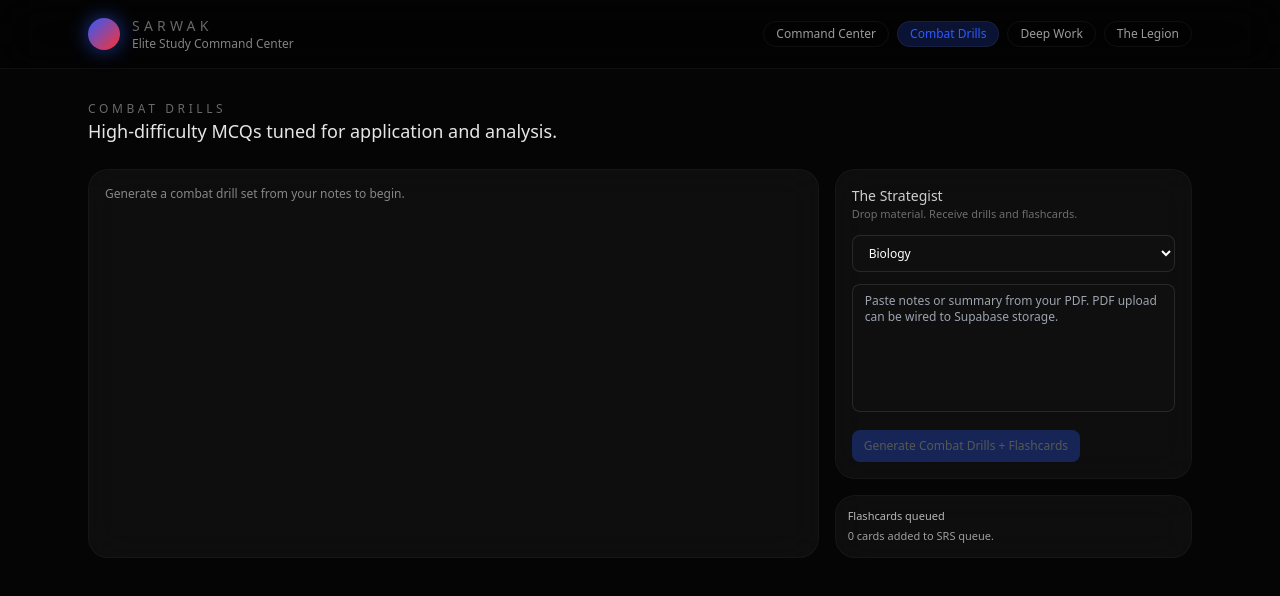
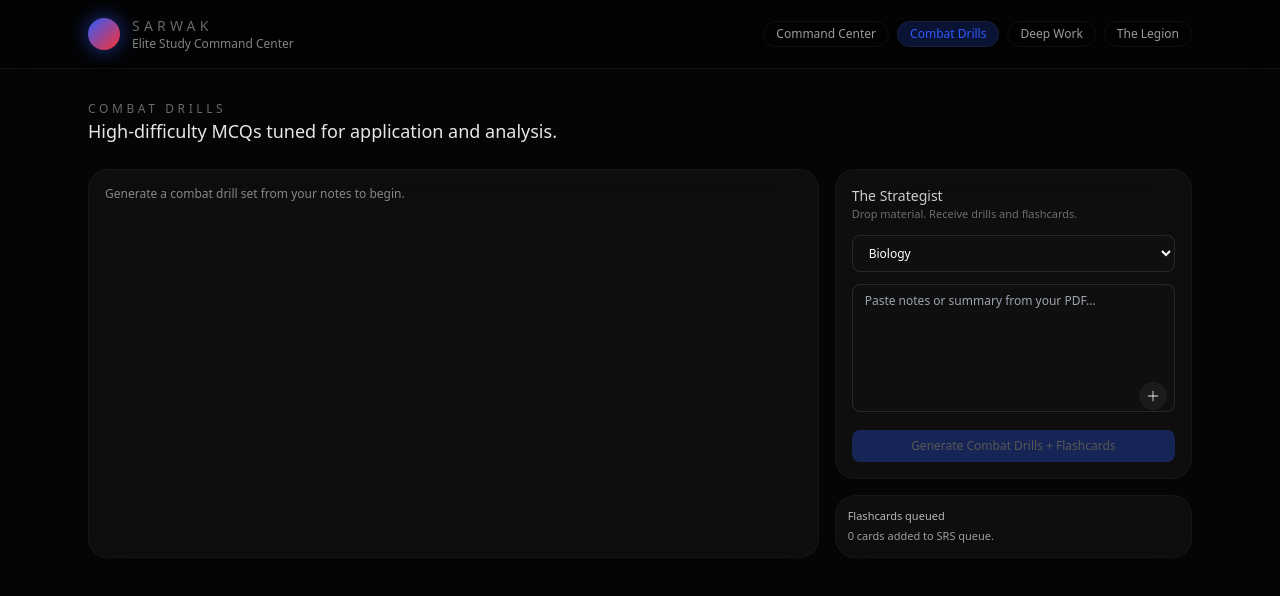
Before and after one commit to manasvi-0523/studyb, a React (Vite) app: page /combat-drills in a window 1280 px wide. Shown: the top 596 px of the page. Built offline with nearby package versions, Linux system fonts and the light colour scheme; the HTML template or start-up script is replaced by a standard one.

Commit message:
feat: add file upload UI to Strategist Panel

```diff
--- a/package.json
+++ b/package.json
@@ -13,6 +13,7 @@
     "@supabase/supabase-js": "^2.48.0",
     "date-fns": "^4.1.0",
     "framer-motion": "^11.0.0",
+    "lucide-react": "^0.563.0",
     "react": "^18.3.1",
     "react-dom": "^18.3.1",
     "react-router-dom": "^6.28.0",
--- a/src/components/ai/StrategistPanel.tsx
+++ b/src/components/ai/StrategistPanel.tsx
@@ -1,4 +1,5 @@
-import { useState } from "react";
+import { useState, useRef } from "react";
+import { Plus, X, Sparkles } from "lucide-react";
 import { generateCombatDrills } from "../../lib/ai/geminiClient";
 import type { DrillQuestion, Flashcard, SubjectKey } from "../../types";
 
@@ -12,11 +13,17 @@ export function StrategistPanel({ onGenerated }: Props) {
   const [isLoading, setIsLoading] = useState(false);
   const [error, setError] = useState<string | null>(null);
 
+  // File upload state
+  const [showAttachMenu, setShowAttachMenu] = useState(false);
+  const [attachedFile, setAttachedFile] = useState<File | null>(null);
+  const fileInputRef = useRef<HTMLInputElement>(null);
+
   const handleGenerate = async () => {
-    if (!materialText.trim()) return;
+    if (!materialText.trim() && !attachedFile) return;
     try {
       setIsLoading(true);
       setError(null);
+      // TODO: Handle attached files in backend
       const result = await generateCombatDrills({ subjectId, materialText });
       onGenerated(result);
     } catch (err) {
@@ -24,6 +31,18 @@ export function StrategistPanel({ onGenerated }: Props) {
     } finally {
       setIsLoading(false);
     }
+  };
+
+  const handleFileSelect = (e: React.ChangeEvent<HTMLInputElement>) => {
+    if (e.target.files && e.target.files[0]) {
+      setAttachedFile(e.target.files[0]);
+      setShowAttachMenu(false);
+    }
+  };
+
+  const clearFile = () => {
+    setAttachedFile(null);
+    if (fileInputRef.current) fileInputRef.current.value = "";
   };
 
   return (
@@ -47,18 +66,70 @@ export function StrategistPanel({ onGenerated }: Props) {
         <option value="maths">Maths</option>
         <option value="other">Other</option>
       </select>
-      <textarea
-        value={materialText}
-        onChange={(e) => setMaterialText(e.target.value)}
-        placeholder="Paste notes or summary from your PDF. PDF upload can be wired to Supabase storage."
-        className="w-full h-32 bg-surface/80 border border-white/10 rounded-lg px-3 py-2 text-xs focus:outline-none focus:border-accent/70 resize-none"
-      />
+
+      <div className="relative">
+        <textarea
+          value={materialText}
+          onChange={(e) => setMaterialText(e.target.value)}
+          placeholder="Paste notes or summary from your PDF..."
+          className="w-full h-32 bg-surface/80 border border-white/10 rounded-lg px-3 py-2 text-xs focus:outline-none focus:border-accent/70 resize-none pb-10"
+        />
+
+        {/* Attachment UI */}
+        <div className="absolute bottom-2 right-2 flex items-center gap-2">
+          {attachedFile && (
+            <div className="flex items-center gap-1 bg-white/10 px-2 py-1 rounded-md text-[10px] text-white/80 animate-in fade-in slide-in-from-bottom-1">
+              <span className="max-w-[100px] truncate">{attachedFile.name}</span>
+              <button onClick={clearFile} className="hover:text-urgent">
+                <X size={12} />
+              </button>
+            </div>
+          )}
+
+          <div className="relative">
+            <button
+              onClick={() => setShowAttachMenu(!showAttachMenu)}
+              className="p-1.5 rounded-full bg-white/5 hover:bg-white/10 text-white/60 hover:text-white transition-colors"
+            >
+              <Plus size={16} />
+            </button>
+
+            {showAttachMenu && (
+              <div className="absolute bottom-full right-0 mb-2 bg-gray-900/95 backdrop-blur-md border border-white/10 rounded-lg shadow-xl overflow-hidden min-w-[140px] z-10 animate-in zoom-in-95 duration-100">
+                <button
+                  onClick={() => fileInputRef.current?.click()}
+                  className="w-full px-3 py-2 text-left text-xs text-white/80 hover:bg-white/5 flex items-center gap-2"
+                >
+                  <Sparkles size={14} className="text-secondary" />
+                  <span>Local File</span>
+                </button>
+                <button
+                  onClick={() => alert("Google Drive integration coming soon!")}
+                  className="w-full px-3 py-2 text-left text-xs text-white/80 hover:bg-white/5 flex items-center gap-2"
+                >
+                  {/* Simple 'G' icon placeholder */}
+                  <span className="font-bold text-blue-400 text-[10px] w-3.5 h-3.5 flex items-center justify-center border border-current rounded-sm">G</span>
+                  <span>Google Drive</span>
+                </button>
+              </div>
+            )}
+          </div>
+        </div>
+
+        <input
+          type="file"
+          ref={fileInputRef}
+          onChange={handleFileSelect}
+          className="hidden"
+        />
+      </div>
+
       {error && <div className="text-[11px] text-urgent">{error}</div>}
       <button
         type="button"
         onClick={handleGenerate}
-        disabled={isLoading || !materialText.trim()}
-        className="neon-button px-3 py-2 rounded-lg bg-accent text-xs font-medium disabled:opacity-30 disabled:cursor-not-allowed"
+        disabled={isLoading || (!materialText.trim() && !attachedFile)}
+        className="neon-button px-3 py-2 rounded-lg bg-accent text-xs font-medium disabled:opacity-30 disabled:cursor-not-allowed w-full"
       >
         {isLoading ? "Generating..." : "Generate Combat Drills + Flashcards"}
       </button>
```
Also changed, not shown: vite.config.ts (+4 -4 lines), 2 other files (tests, documents, lock files or other folders).
